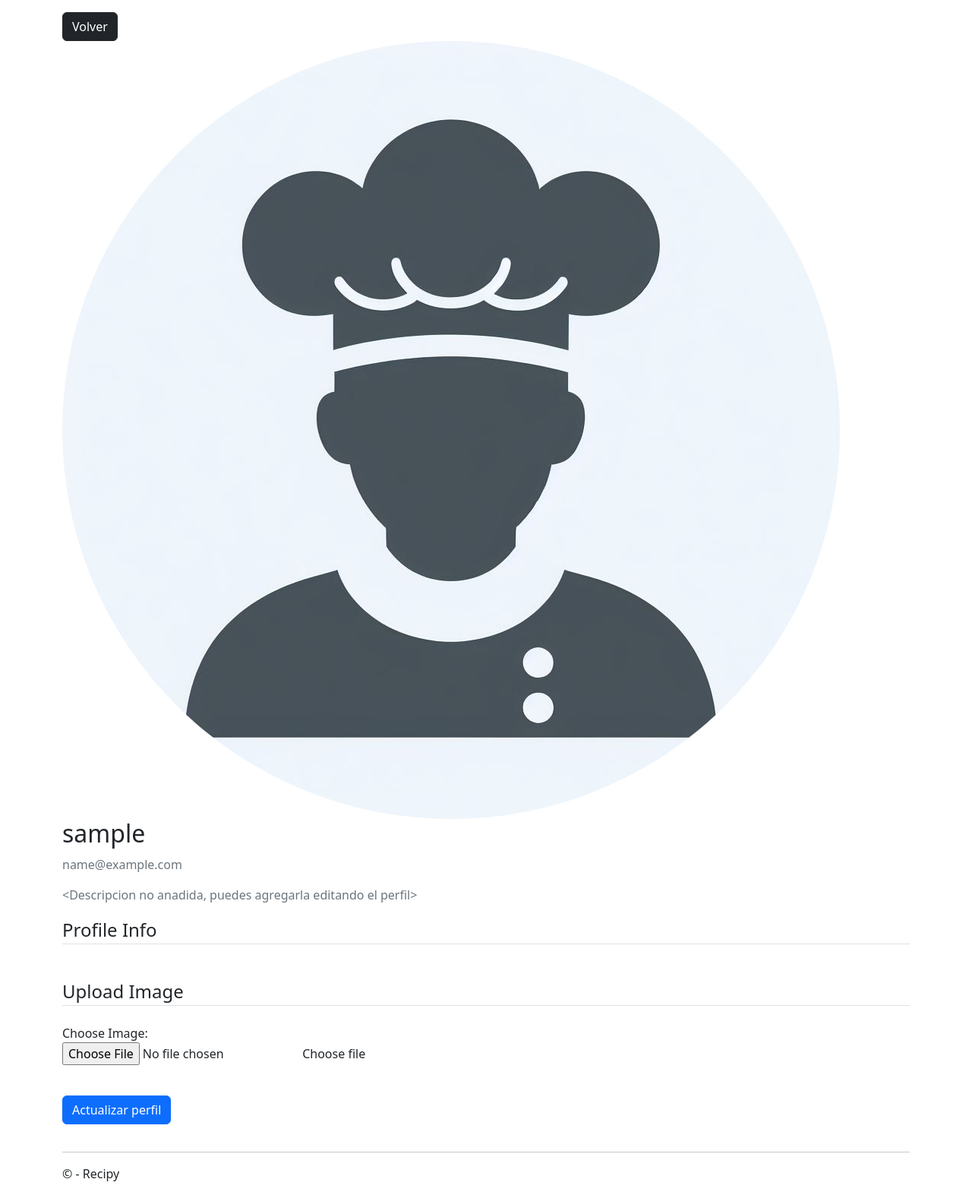
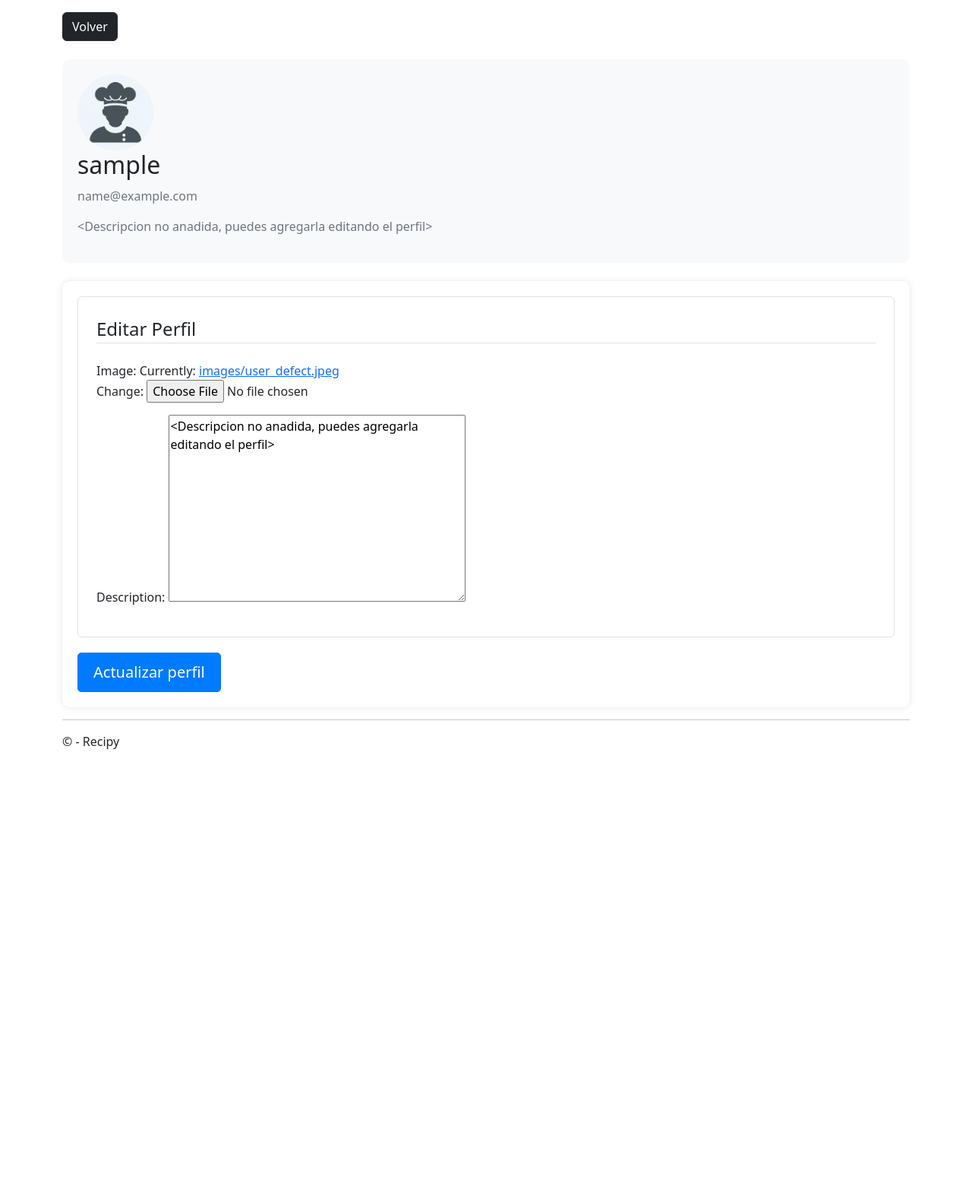
Before and after one commit to G4-ingesoft/Recipy, a Django app: page /profiles/edit_profile in a window 1280 px wide. Shown: the part 67-1640 px from the top of the page at 76% size. After the commit the page ends 1053 px from the top, so only its background shows below. Run offline with Django 4.2, Linux system fonts and the light colour scheme; the visitor is signed in with stand-in values (Sample User, id 1).

Commit message:
estructura básica edit profile

```diff
--- a/profiles/forms.py
+++ b/profiles/forms.py
@@ -4,4 +4,4 @@ from .models import Profile
 class ProfileUpdateForm(forms.ModelForm):
     class Meta:
         model = Profile
-        fields = ['image','description','user']
+        fields = ['image','description']
--- a/profiles/templates/profile/edit_profile.html
+++ b/profiles/templates/profile/edit_profile.html
@@ -1,12 +1,10 @@
 {% extends 'layout.html' %}
 
-
 {% block content %}
-
     <a href="{% url 'view_profile' %}" class="btn btn-dark mt-3">Volver</a>
-<div class="content-section">
+    <div class="content-section mt-4">
         <div class="media">
-        <img class="rounded-circle account-img" src="{{ user.profile.image.url }}">
+            <img class="rounded-circle account-img" src="{{ user.profile.image.url }}" alt="{{ user.username }}'s Profile Image">
             <div class="media-body">
                 <h2 class="account-heading">{{ user.username }}</h2>
                 <p class="text-secondary">{{ user.email }}</p>
@@ -15,34 +13,19 @@
         </div>
     </div>
 
-<div class="panel-body">
+    <div class="panel-body mt-4">
         <div class="row">
             <div class="col-lg-12">
-            <form method="POST" enctype="multipart/form-data" id="updateProfileForm">
+                <form method="POST" enctype="multipart/form-data" id="updateProfileForm" class="profile-form">
                     {% csrf_token %}
-                <fieldset class="form-group">
-                    <legend class="border-bottom mb-4">Profile Info</legend>
-
-                    <!-- Contenido del formulario ... -->
+                    <fieldset class="form-group border rounded p-4">
+                        <legend class="border-bottom mb-4">Editar Perfil</legend>
+                        {{ p_form.as_p }}
 
                     </fieldset>
 
-                <fieldset class="form-group">
-                    <legend class="border-bottom mb-4">Upload Image</legend>
-
                     <div class="form-group">
-                        <label for="image">Choose Image:</label>
-                        <div class="input-group">
-                            <div class="custom-file">
-                                <input type="file" class="custom-file-input" id="image" name="image">
-                                <label class="custom-file-label" for="image">Choose file</label>
-                            </div>
-                        </div>
-                    </div>
-                </fieldset>
-
-                <div class="form-group">
-                    <a href="#" class="btn btn-primary" onclick="return confirmarActualizacion()">Actualizar perfil</a>
+                        <button class="btn btn-primary btn-lg" type="submit" onclick="return confirmarActualizacion()">Actualizar perfil</button>
                     </div>
                 </form>
             </div>
@@ -54,32 +37,54 @@
             // Muestra una alerta de confirmación
             var confirmacion = confirm("¿Estás seguro de que quieres actualizar tu perfil?");
 
-        // Si el usuario hace clic en "Aceptar", redirige a la URL de actualización
-        if (confirmacion) {
-            window.location.href = "{% url 'view_profile' %}";
-        }
-
-        // Devuelve false para evitar que el enlace siga su comportamiento predeterminado
-        return false;
+            // Si el usuario hace clic en "Aceptar", envía el formulario
+            return confirmacion;
         }
     </script>
 
     <style>
-    .form-group {
-        margin-bottom: 20px;
-    }
-
-    .input-group {
-        margin-bottom: 15px;
+        .content-section {
+            background-color: #f8f9fa; /* Color de fondo */
+            padding: 20px;
+            border-radius: 10px;
         }
 
         .account-img {
-        margin-right: 20px; /* Adjust as needed */
+            margin-right: 20px;
+            width: 100px;
+            height: 100px;
         }
 
         .account-heading {
             margin-bottom: 10px;
         }
+
+        .profile-form {
+            background-color: #fff;
+            padding: 20px;
+            border-radius: 10px;
+            box-shadow: 0 0 10px rgba(0, 0, 0, 0.1);
+        }
+
+        .profile-form .form-group {
+            margin-bottom: 20px;
+        }
+
+        .profile-form .form-group:last-child {
+            margin-bottom: 0;
+        }
+
+        .profile-form button[type="submit"] {
+            background-color: #007bff;
+            border-color: #007bff;
+            color: #fff;
+            padding: 10px 20px;
+            border-radius: 5px;
+        }
+
+        .profile-form button[type="submit"]:hover {
+            background-color: #0056b3;
+            border-color: #0056b3;
+        }
     </style>
-
 {% endblock content %}
--- a/profiles/views.py
+++ b/profiles/views.py
@@ -10,8 +10,21 @@ from django.contrib.auth.decorators import login_required
 # Create your views here.
 @login_required
 def edit_profile(request):
-    p_form = ProfileUpdateForm()
-    return render(request, 'profile/edit_profile.html')
+    if request.method == 'POST':
+        # Si la solicitud es un POST, procesa el formulario de actualización del perfil
+        p_form = ProfileUpdateForm(request.POST, request.FILES, instance=request.user.profile)
+        if p_form.is_valid():
+            p_form.save()
+            return redirect('view_profile')  # Reemplaza 'view_profile' con la URL a la que deseas redirigir después de editar el perfil
+
+    else:
+        # Si la solicitud no es un POST, crea una instancia del formulario con la información actual del perfil
+        p_form = ProfileUpdateForm(instance=request.user.profile)
+
+    # Renderiza la plantilla con el formulario como parte del contexto
+    return render(request, 'profile/edit_profile.html', {'p_form': p_form})
+
+
 
 @login_required
 def profile(request):
@@ -27,12 +40,3 @@ def profile(request):
     }
 
     return render(request, 'profile/view_profile.html', context)
-
-@login_required
-def delete_profile(request):
-    if request.user.is_authenticated and request.method == 'POST':
-        request.user.delete()
-        return redirect('register')  # Reemplaza 'home' con la URL a la que deseas redirigir
-    else:
-        # Manejar el caso en el que el usuario no está autenticado o no está utilizando el método POST
-        return redirect('login')  # Reemplaza 'login' con la URL de tu página de inicio de sesión
```
Also changed, not shown: login/templates/login/register.html (+88 -62 lines). Lines whose indentation alone changed are shown as unchanged.
